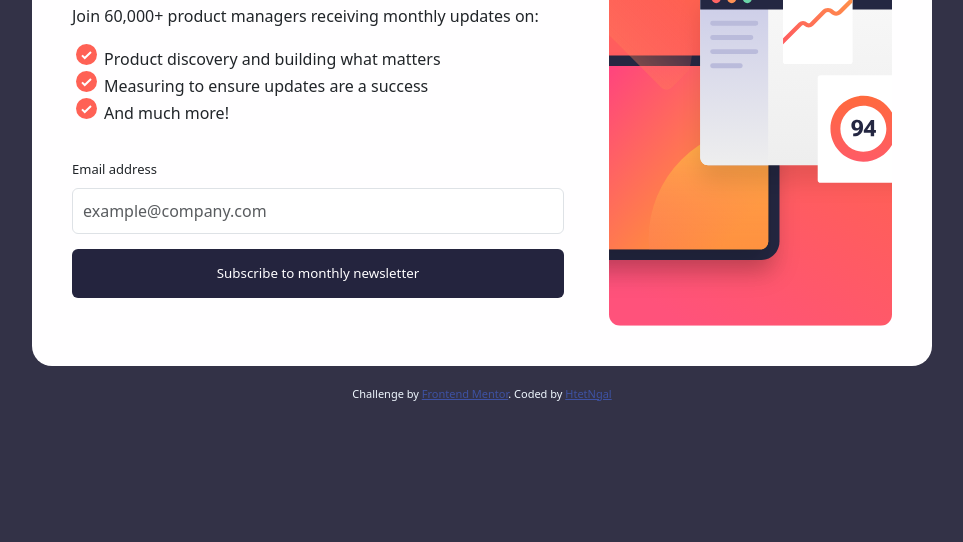
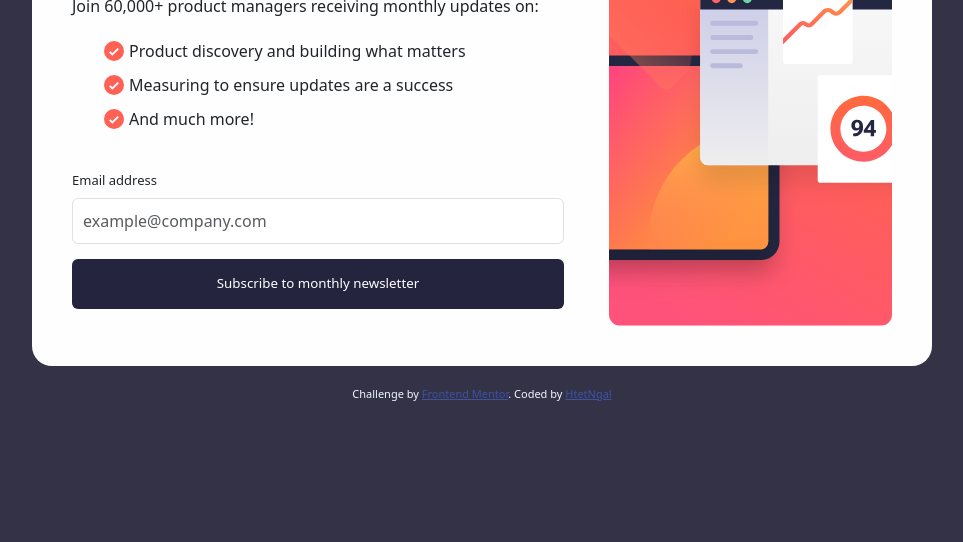
Before and after one commit to htetngal/Newsletter-sign-up-form-with-success-message, a plain HTML site: page newsletter-sign-up-with-success-message-main/index.html in a window 1280 px wide. Shown: the part 258-800 px from the top of the page, without its empty margins (158-1121 px from the left). Drawn offline with nearby package versions, Linux system fonts and the light colour scheme.

Commit message:
style.css

```diff
--- a/newsletter-sign-up-with-success-message-main/style.css
+++ b/newsletter-sign-up-with-success-message-main/style.css
@@ -31,8 +31,14 @@ body {
     margin: 15px 0 15px 0;
 }
 
-ul {
-    list-style-image: url("assets/images/icon-list.svg");
+li {
+    margin: 0;
+    padding: 5px 5px 5px 25px;
+    list-style: none;
+    background-image: url("assets/images/icon-list.svg");
+    background-repeat: no-repeat;
+    background-position: left center;
+    background-size: 20px;
 }
 
 .subscribe {
@@ -139,4 +145,7 @@ ul {
     .innerSuccessful p {
         margin: 10px 0 280px 0px;
     }
+    .attribution p {
+        font-size: 10px;
+    }
 }
```
